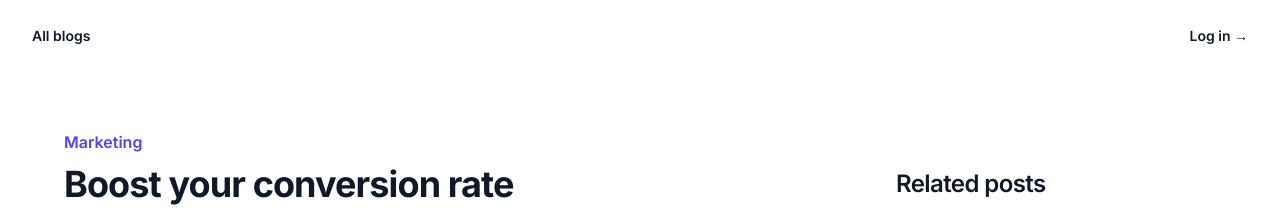
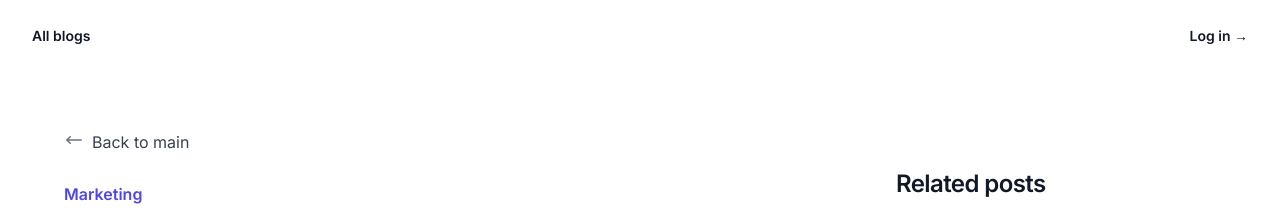
Before and after one commit to Yustes88/blog, a Next.js app: page /blog/post-1 in a window 1280 px wide. Shown: the top 219 px of the page. Built offline with nearby package versions, Linux system fonts and the light colour scheme.

Commit message:
Add back home button

```diff
--- a/app/blog/[slug]/page.tsx
+++ b/app/blog/[slug]/page.tsx
@@ -2,8 +2,6 @@ import fs from "fs";
 import matter from "gray-matter";
 import getPostMetadata from "@/components/GetPostsData";
 import PostFull from "@/components/PostFull";
-import { Nav } from "@/components/Nav";
-import PostPreview from "@/components/PostPreview";
 import { RelatedPosts } from "@/components/RelatedPosts";
 
 const getPostContent = (slug: string) => {
--- a/components/PostFull.tsx
+++ b/components/PostFull.tsx
@@ -1,15 +1,19 @@
 'use client'
 
-import { InformationCircleIcon } from '@heroicons/react/20/solid'
+import { ArrowLongLeftIcon, InformationCircleIcon } from '@heroicons/react/20/solid'
 import Markdown from 'markdown-to-jsx'
 import Image from 'next/image'
+import Link from 'next/link'
 
 export default function PostFull({post}) {
   console.log(post)
   return (
     <div className="bg-white px-6 py-32 lg:px-8">
       <div className="mx-auto max-w-3xl text-base leading-7 text-gray-700">
-
+        <div className='pb-6 flex hover:underline'>
+        <ArrowLongLeftIcon className="mt-0.5 h-5 w-5 flex-none text-gray-500" aria-hidden="true"/>
+        <Link href='/' className='pl-2'>Back to main</Link>
+        </div>
         <p className="text-base font-semibold leading-7 text-indigo-600">{post.data.categoryTitle}</p>
         <h1 className="mt-2 text-3xl font-bold tracking-tight text-gray-900 sm:text-4xl">{post.data.title}</h1>
         <figure className="mt-10 border-l border-indigo-600 pl-9">
--- a/components/RelatedPosts.tsx
+++ b/components/RelatedPosts.tsx
@@ -1,10 +1,11 @@
 import PostPreview from "./PostPreview"
 
 export function RelatedPosts({posts, post}) {
+
   return(
     <div className="bg-white px-6 md:py-32 lg:px-8">
       <div className="mx-auto max-w-3xl text-base leading-7 text-gray-700">
-            <div className="mx-auto text-left py-10">
+       <div className="mx-auto text-left py-10">
           <h2 className="text-2xl font-semibold tracking-tight text-gray-900">Related posts</h2>
         </div>
 
```
